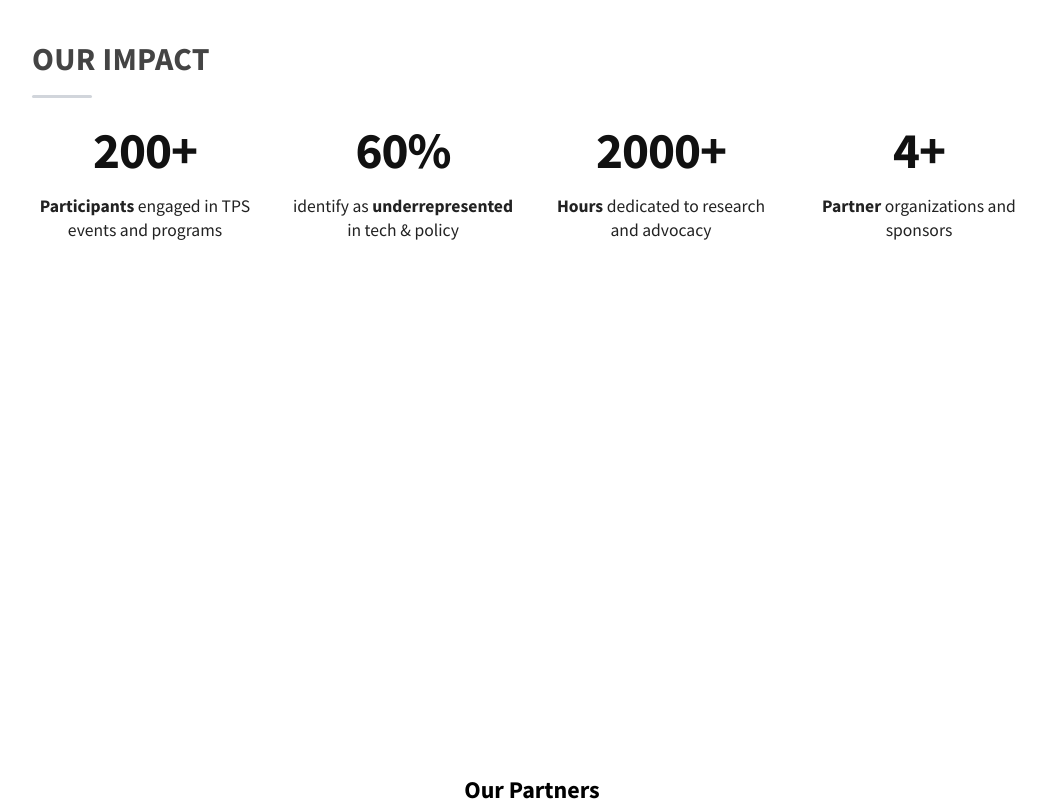
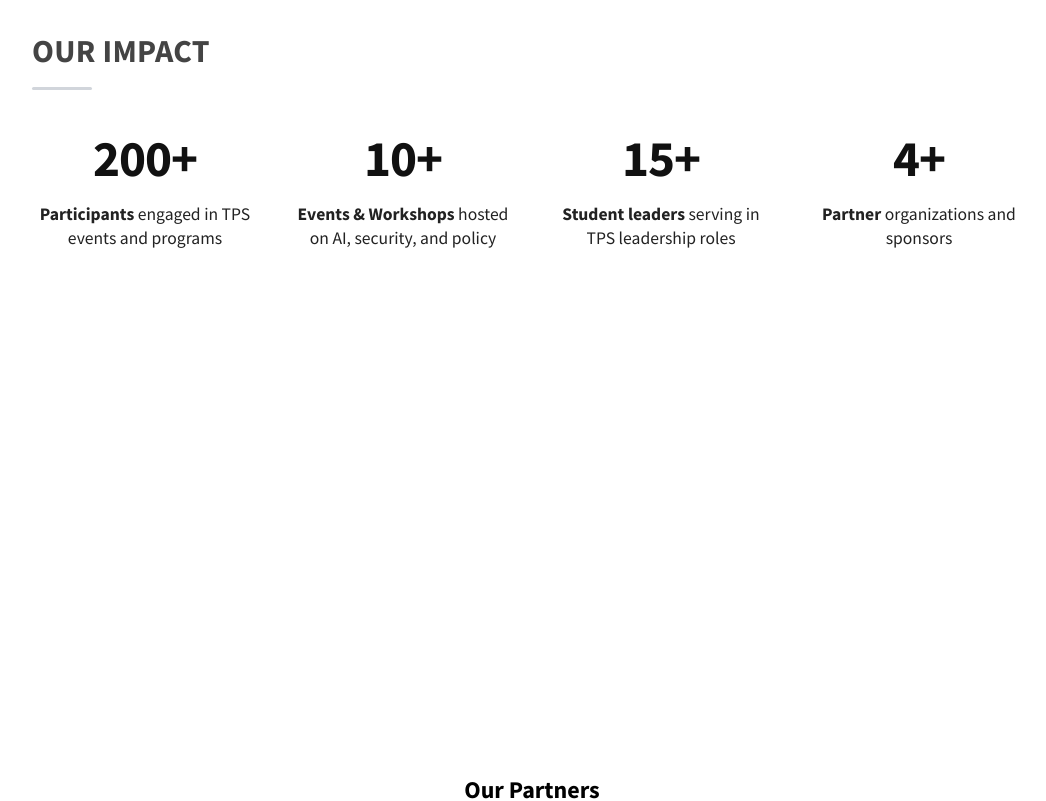
Before and after one commit to baekbyte/tps-website, a React (Create React App) app: page /home in a window 1280 px wide. Shown: the part 2200-3001 px from the top of the page, without its empty margins (108-1154 px from the left). Built offline with nearby package versions, Linux system fonts and the light colour scheme.

Commit message:
Our impact metrics count up effect

```diff
--- a/src/components/MainPage.css
+++ b/src/components/MainPage.css
@@ -563,7 +563,7 @@
   height: 3px;
   background: #d1d5db;
   border-radius: 2px;
-  margin-bottom: 1.5em;
+  margin-bottom: 2.5em;
 }
 
 .our-impact-stats {
--- a/src/components/MainPage.tsx
+++ b/src/components/MainPage.tsx
@@ -1,4 +1,4 @@
-import React from 'react';
+import React, { useRef, useEffect, useState } from 'react';
 import { useNavigate } from 'react-router-dom';
 import './MainPage.css';
 import Microsoft from './img/MicrosoftLogo.png';
@@ -8,6 +8,58 @@ import Apart from './img/ApartLogo.png';
 import Slider from 'react-slick';
 import 'slick-carousel/slick/slick.css';
 import 'slick-carousel/slick/slick-theme.css';
+
+// CountUpOnView component
+const CountUpOnView: React.FC<{ end: number | string, duration?: number, suffix?: string }> = ({ end, duration = 1200, suffix = '' }) => {
+  const [count, setCount] = useState(0);
+  const [hasAnimated, setHasAnimated] = useState(false);
+  const ref = useRef<HTMLDivElement | null>(null);
+
+  useEffect(() => {
+    const node = ref.current;
+    if (!node) return;
+    const observer = new window.IntersectionObserver(
+      ([entry]) => {
+        if (entry.isIntersecting && !hasAnimated) {
+          setHasAnimated(true);
+        }
+      },
+      { threshold: 0.5 }
+    );
+    observer.observe(node);
+    return () => observer.disconnect();
+  }, [hasAnimated]);
+
+  useEffect(() => {
+    if (!hasAnimated) return;
+    let start = 0;
+    let endNum = typeof end === 'string' ? parseInt(end.replace(/\D/g, '')) : end;
+    if (isNaN(endNum)) endNum = 0;
+    const startTime = performance.now();
+    const animate = (now: number) => {
+      const elapsed = now - startTime;
+      const progress = Math.min(elapsed / duration, 1);
+      setCount(Math.floor(progress * (endNum - start) + start));
+      if (progress < 1) {
+        requestAnimationFrame(animate);
+      } else {
+        setCount(endNum);
+      }
+    };
+    requestAnimationFrame(animate);
+    // eslint-disable-next-line
+  }, [hasAnimated, end, duration]);
+
+  // Show suffix (like + or %)
+  let display = `${count}`;
+  if (typeof end === 'string' && /\D+$/.test(end)) {
+    display += end.match(/\D+$/)?.[0] || '';
+  } else if (suffix) {
+    display += suffix;
+  }
+
+  return <div ref={ref}>{display}</div>;
+};
 
 const MainPage: React.FC = () => {
 
@@ -81,19 +133,19 @@ const MainPage: React.FC = () => {
                   <div className="our-impact-divider"></div>
                   <div className="our-impact-stats">
                     <div className="impact-stat">
-                      <div className="impact-stat-number">200+</div>
+                      <div className="impact-stat-number"><CountUpOnView end={200} suffix="+" /></div>
                       <div className="impact-stat-desc"><b>Participants</b> engaged in TPS events and programs</div>
                     </div>
                     <div className="impact-stat">
-                      <div className="impact-stat-number">60%</div>
-                      <div className="impact-stat-desc">identify as <b>underrepresented</b> in tech & policy</div>
+                      <div className="impact-stat-number"><CountUpOnView end={10} suffix="+" /></div>
+                      <div className="impact-stat-desc"><b>Events & Workshops</b> hosted on AI, security, and policy</div>
                     </div>
                     <div className="impact-stat">
-                      <div className="impact-stat-number">2000+</div>
-                      <div className="impact-stat-desc"><b>Hours</b> dedicated to research and advocacy</div>
+                    <div className="impact-stat-number"><CountUpOnView end={15} suffix="+" /></div>
+                    <div className="impact-stat-desc"><b>Student leaders</b> serving in TPS leadership roles</div>
                     </div>
                     <div className="impact-stat">
-                      <div className="impact-stat-number">4+</div>
+                      <div className="impact-stat-number"><CountUpOnView end={4} suffix="+" /></div>
                       <div className="impact-stat-desc"><b>Partner</b> organizations and sponsors</div>
                     </div>
                   </div>
```
